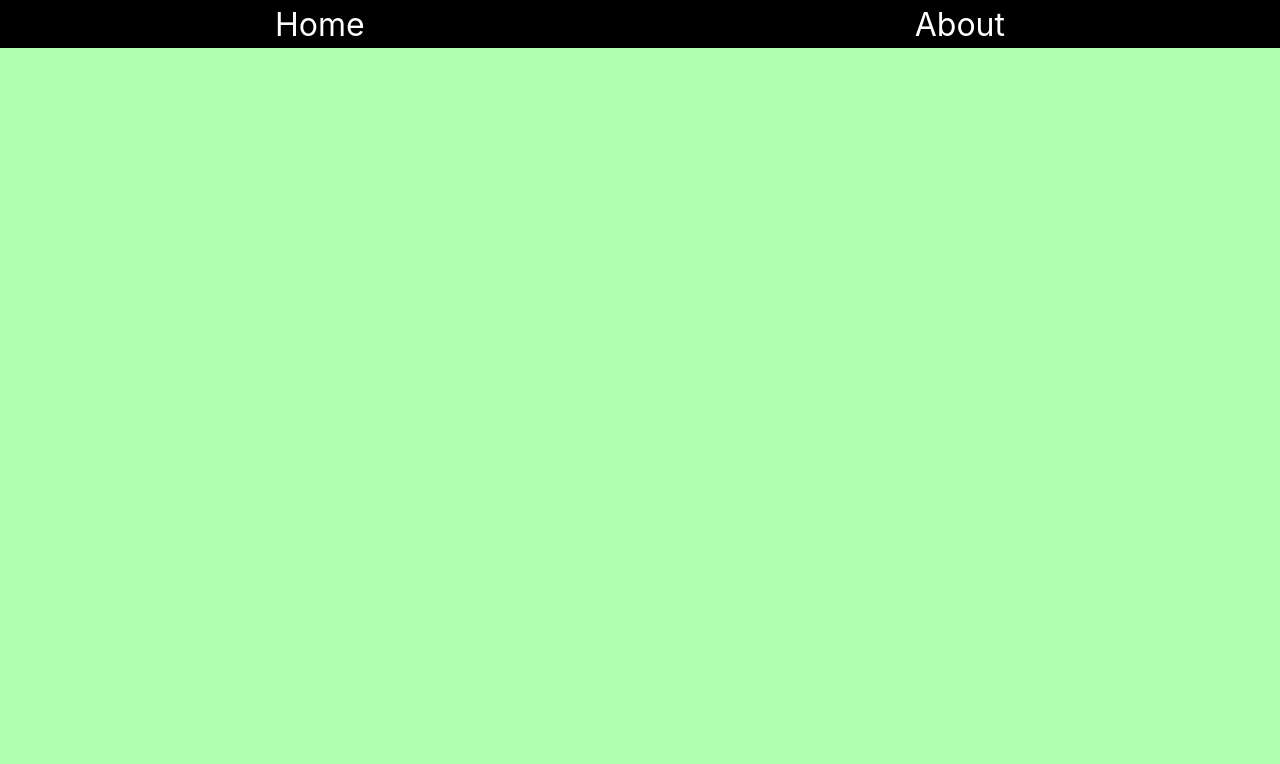
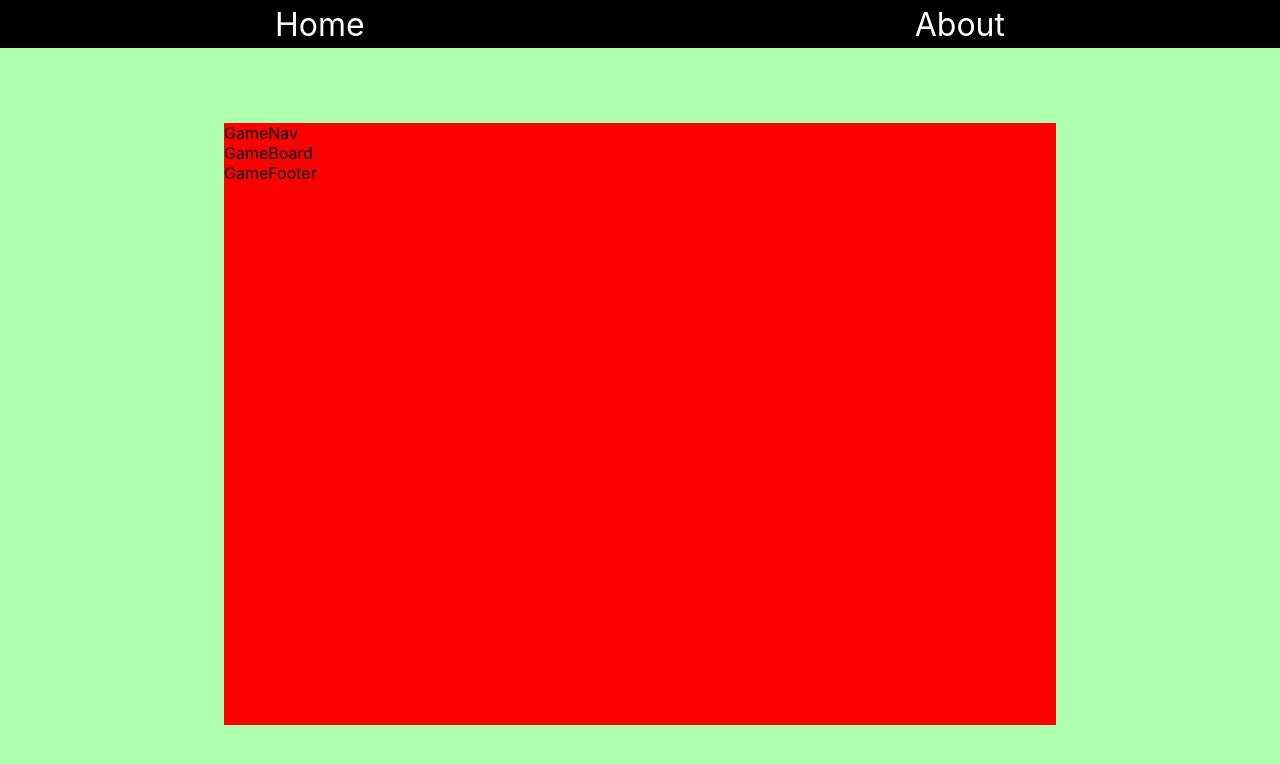
Before and after one commit to penkong/bingo, a React (Create React App) app: page / in a window 1280 px wide. Shown: the top 764 px of the page. Built offline with nearby package versions, Linux system fonts and the light colour scheme.

Commit message:
more on , boxing the boxes for ui

```diff
--- /dev/null
+++ b/src/components/Game/GameBoard/GameBoard.styled.ts
@@ -0,0 +1 @@
+export {}
--- /dev/null
+++ b/src/components/Game/GameBoard/GameBoard.tsx
@@ -0,0 +1,7 @@
+import React from 'react'
+
+export const GameBoard = () => {
+  return (
+    <div>GameBoard</div>
+  )
+}
--- /dev/null
+++ b/src/components/Game/GameFooter/GameFooter.styled.ts
@@ -0,0 +1 @@
+export {}
--- /dev/null
+++ b/src/components/Game/GameFooter/GameFooter.tsx
@@ -0,0 +1,7 @@
+import React from 'react'
+
+export const GameFooter = () => {
+  return (
+    <div>GameFooter</div>
+  )
+}
--- /dev/null
+++ b/src/components/Game/GameNav/GameNav.styled.ts
@@ -0,0 +1 @@
+export {}
--- /dev/null
+++ b/src/components/Game/GameNav/GameNav.tsx
@@ -0,0 +1,7 @@
+import React from 'react'
+
+export const GameNav = () => {
+  return (
+    <div>GameNav</div>
+  )
+}
--- /dev/null
+++ b/src/components/Game/index.ts
@@ -0,0 +1,3 @@
+export * from './GameNav/GameNav'
+export * from './GameBoard/GameBoard'
+export * from './GameFooter/GameFooter'
--- /dev/null
+++ b/src/components/index.ts
@@ -0,0 +1 @@
+export * from './Game'
--- a/src/pages/Home/Home.styled.ts
+++ b/src/pages/Home/Home.styled.ts
@@ -1,5 +1,4 @@
 import styled from 'styled-components'
-
 
 export const HomeCtrStyled = styled.div`
   background-color: #aeffae;
@@ -8,4 +7,16 @@ export const HomeCtrStyled = styled.div`
   display: flex;
   justify-content: center;
   align-items: center;
+  section {
+    width: 65%;
+    background-color: red;
+    height: 80%;
+  }
+
+  @media only screen and (max-width: 600px) {
+    section {
+      width: 95%;
+      background-color: lightblue;
+    }
+  }
 `
--- a/src/pages/Home/Home.tsx
+++ b/src/pages/Home/Home.tsx
@@ -1,19 +1,21 @@
 import { HomeCtrStyled } from './Home.styled'
 import { useGame, gameInitState, ManagedGameContext } from '../../context'
+import { GameBoard, GameFooter, GameNav } from '../../components'
 
 // ---
 
 export const Home = () => {
-
   const { message } = useGame()
 
   return (
     <>
       <ManagedGameContext {...gameInitState}>
         <HomeCtrStyled>
-
-
-
+          <section>
+            <GameNav />
+            <GameBoard />
+            <GameFooter />
+          </section>
         </HomeCtrStyled>
       </ManagedGameContext>
     </>
```
